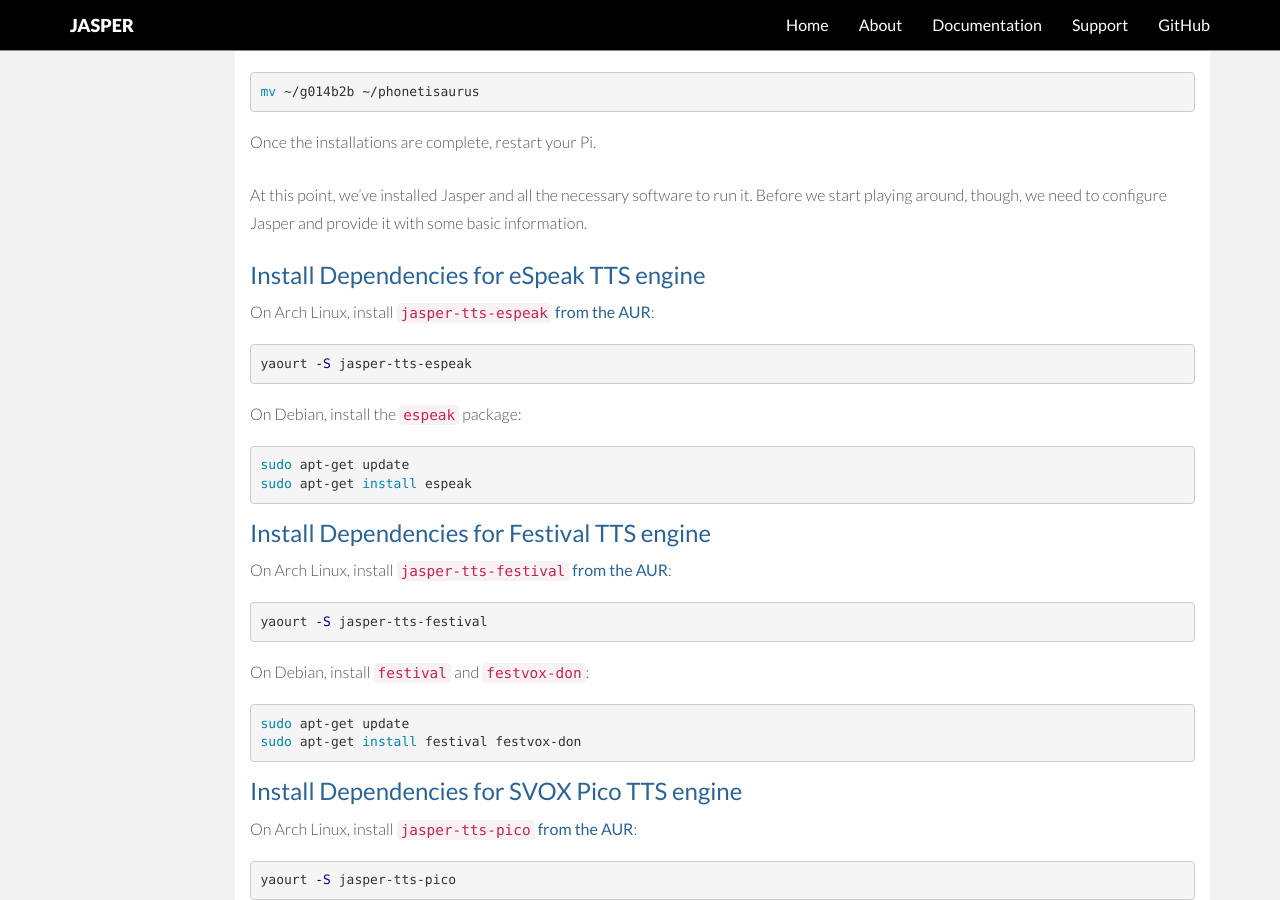
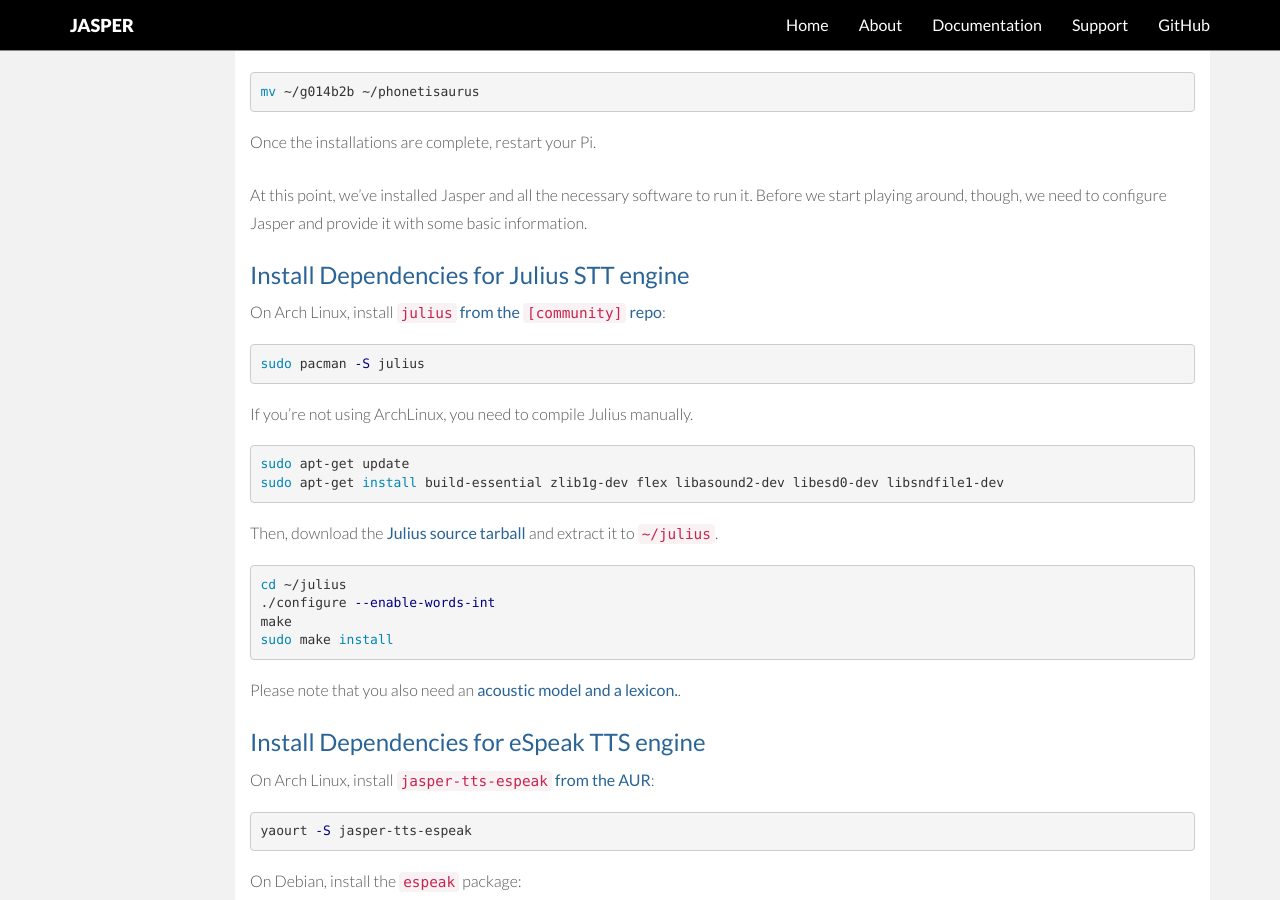
Before and after one commit to jasperproject/jasperproject.github.io, a Jekyll site: the page built from documentation/installation/index.md, in a window 1280 px wide and 900 px high, scrolled down 6398 px. Built offline with Jekyll 4.4.1, drawn with Linux system fonts in a browser that asks for light colours; nearby versions of some CDN libraries.

Commit message:
Added documentation for julius stt engine

```diff
--- a/documentation/installation/index.md
+++ b/documentation/installation/index.md
@@ -327,6 +327,31 @@
 
 At this point, we've installed Jasper and all the necessary software to run it. Before we start playing around, though, we need to configure Jasper and provide it with some basic information.
 
+<h3 class="linked" id='installing-julius'><a href="#installing-julius" title="Permalink to this headline">Install Dependencies for Julius STT engine</a></h3>
+
+On Arch Linux, install [`julius` from the `[community]` repo](https://www.archlinux.org/packages/?repo=Community&q=julius):
+{% highlight bash %}
+sudo pacman -S julius
+{% endhighlight %}
+
+If you're not using ArchLinux, you need to compile Julius manually.
+
+{% highlight bash %}
+sudo apt-get update
+sudo apt-get install build-essential zlib1g-dev flex libasound2-dev libesd0-dev libsndfile1-dev
+{% endhighlight %}
+
+Then, download the [Julius source tarball](http://sourceforge.jp/projects/julius/downloads/60273/julius-4.3.1.tar.gz/) and extract it to `~/julius`.
+
+{% highlight bash %}
+cd ~/julius
+./configure --enable-words-int
+make
+sudo make install
+{% endhighlight %}
+
+Please note that you also need an [acoustic model and a lexicon.](/documentation/configuration/#julius-stt).
+
 <h3 class="linked" id='installing-espeak'><a href="#installing-espeak" title="Permalink to this headline">Install Dependencies for eSpeak TTS engine</a></h3>
 
 On Arch Linux, install [`jasper-tts-espeak` from the AUR](https://aur.archlinux.org/packages/jasper-tts-espeak/):
```
Also changed, not shown: documentation/configuration/index.md (+21 -1 lines).
